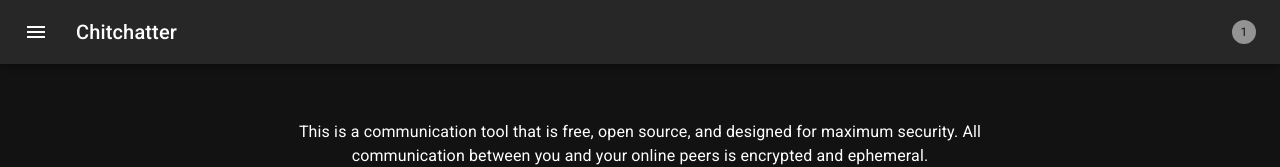
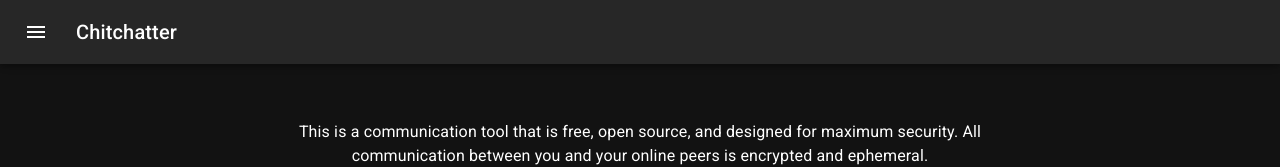
Before and after one commit to jscoott/chitchatter, a React (Create React App) app: page / in a window 1280 px wide. Shown: the top 167 px of the page. Built offline with nearby package versions, Linux system fonts and the light colour scheme.

Commit message:
feat: hide and show peer counter

```diff
--- a/src/ShellContext.ts
+++ b/src/ShellContext.ts
@@ -4,6 +4,7 @@
 
 interface ShellContextProps {
   numberOfPeers: number
+  setDoShowPeers: Dispatch<SetStateAction<boolean>>
   setNumberOfPeers: Dispatch<SetStateAction<number>>
   setTitle: Dispatch<SetStateAction<string>>
   showAlert: (message: string, options?: AlertOptions) => void
@@ -11,6 +12,7 @@
 
 export const ShellContext = createContext<ShellContextProps>({
   numberOfPeers: 1,
+  setDoShowPeers: () => {},
   setNumberOfPeers: () => {},
   setTitle: () => {},
   showAlert: () => {},
--- a/src/components/Room/Room.tsx
+++ b/src/components/Room/Room.tsx
@@ -67,6 +67,8 @@
   )
 
   useEffect(() => {
+    shellContext.setDoShowPeers(true)
+
     peerRoom.onPeerJoin(() => {
       shellContext.showAlert(`Someone has joined the room`, {
         severity: 'success',
@@ -86,6 +88,10 @@
       setNumberOfPeers(newNumberOfPeers)
       shellContext.setNumberOfPeers(newNumberOfPeers)
     })
+
+    return () => {
+      shellContext.setDoShowPeers(false)
+    }
   }, [numberOfPeers, peerRoom, shellContext])
 
   const [sendMessage, receiveMessage] = usePeerRoomAction<UnsentMessage>(
--- a/src/components/Shell/Shell.tsx
+++ b/src/components/Shell/Shell.tsx
@@ -105,6 +105,7 @@
   const theme = useTheme()
   const [isAlertShowing, setIsAlertShowing] = useState(false)
   const [isDrawerOpen, setIsDrawerOpen] = useState(false)
+  const [doShowPeers, setDoShowPeers] = useState(false)
   const [alertSeverity, setAlertSeverity] = useState<AlertColor>('info')
   const [title, setTitle] = useState('')
   const [alertText, setAlertText] = useState('')
@@ -119,8 +120,14 @@
   }, [])
 
   const shellContextValue = useMemo(
-    () => ({ numberOfPeers, setNumberOfPeers, setTitle, showAlert }),
-    [numberOfPeers, setNumberOfPeers, setTitle, showAlert]
+    () => ({
+      numberOfPeers,
+      setDoShowPeers,
+      setNumberOfPeers,
+      setTitle,
+      showAlert,
+    }),
+    [numberOfPeers, setDoShowPeers, setNumberOfPeers, setTitle, showAlert]
   )
 
   const handleAlertClose = (
@@ -191,12 +198,19 @@
               >
                 <MenuIcon />
               </IconButton>
-              <Typography variant="h6" noWrap component="div">
+              <Typography
+                variant="h6"
+                noWrap
+                component="div"
+                sx={{ marginRight: 'auto' }}
+              >
                 {title}
               </Typography>
-              <Tooltip title="Number of peers in the room">
-                <StepIcon icon={numberOfPeers} sx={{ marginLeft: 'auto' }} />
-              </Tooltip>
+              {doShowPeers ? (
+                <Tooltip title="Number of peers in the room">
+                  <StepIcon icon={numberOfPeers} sx={{ marginLeft: 'auto' }} />
+                </Tooltip>
+              ) : null}
             </Toolbar>
           </AppBar>
           <Drawer
```
